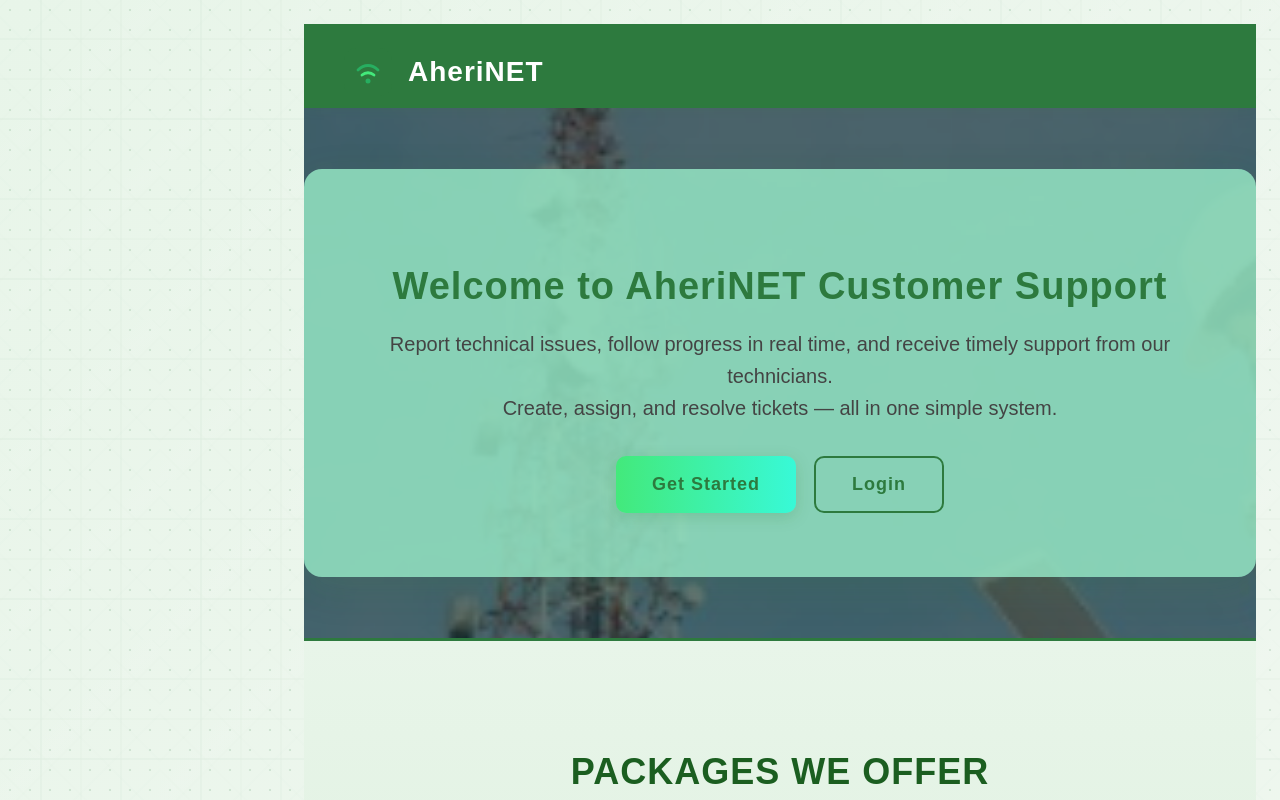
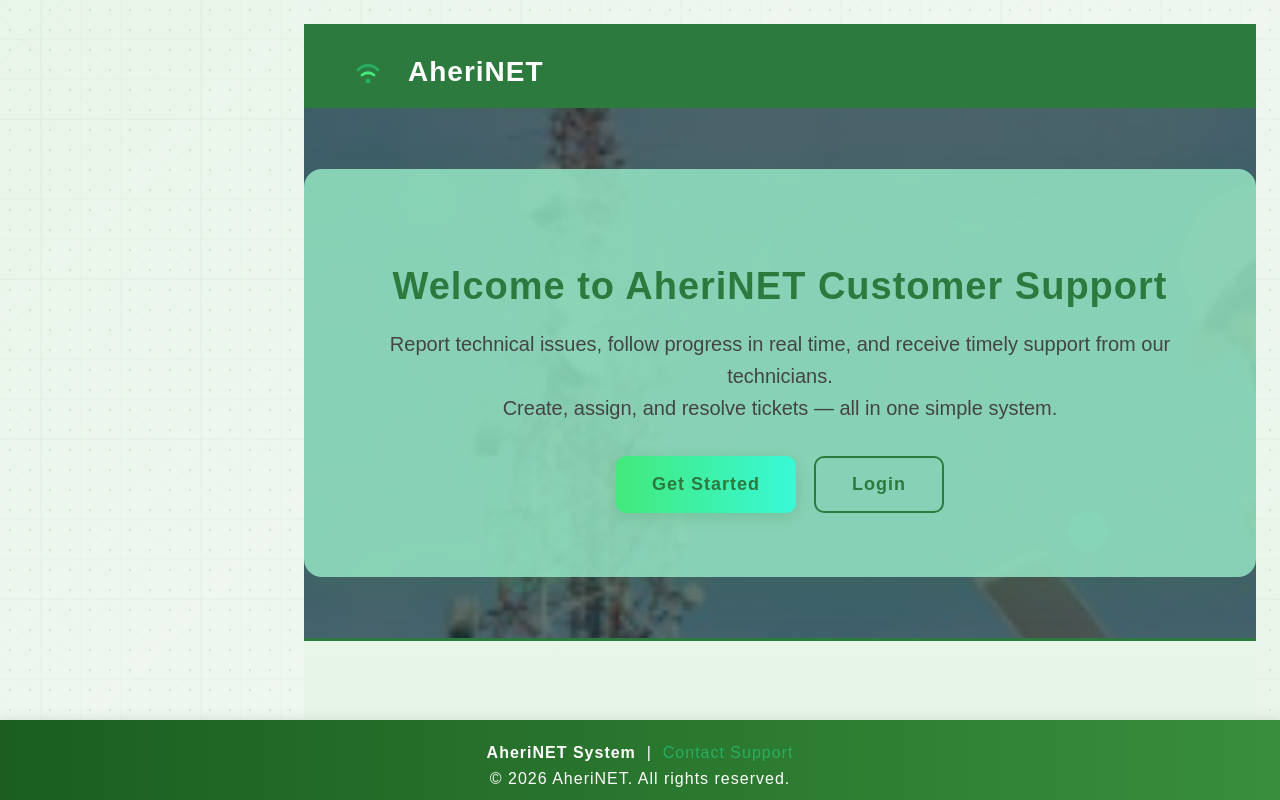
Before and after one commit to Vinn254/aheritickets, a React (Vite) app in the folder frontend/: page / in a window 1280 px wide. Shown: the top 800 px of the page. Built offline with nearby package versions, Linux system fonts and the light colour scheme.

Commit message:
Fix height issues - containers now stretch to full viewport height

```diff
--- a/frontend/src/App.jsx
+++ b/frontend/src/App.jsx
@@ -184,10 +184,12 @@ function App() {
     <div style={{
       fontFamily: "Arial, sans-serif",
       minHeight: "100vh",
+      height: "100vh",
       width: '100%',
       display: "flex",
       flexDirection: "column",
-      overflowX: 'visible',
+      overflowX: 'hidden',
+      overflowY: 'hidden',
       background: `
         radial-gradient(circle, rgba(45, 122, 62, 0.15) 1px, transparent 1px)
         0 0 / 20px 20px,
@@ -204,7 +206,7 @@ function App() {
       {/* Main content area */}
       <div style={{
         flex: 1,
-        minHeight: 'calc(100vh - 64px - 70px)',
+        height: 'calc(100vh - 64px)',
         width: '100%',
         boxSizing: 'border-box',
         display: 'flex',
@@ -234,8 +236,9 @@ function App() {
           flex: 1,
           display: 'flex',
           flexDirection: 'column',
+          height: 'calc(100vh - 64px)',
           width: '100%',
-          overflowX: 'visible',
+          overflowX: 'hidden',
           overflowY: 'auto',
           marginLeft: showSidebar && windowWidth >= 768 ? 280 : 0,
           transition: 'margin-left 0.3s ease-in-out, padding 0.3s ease-in-out',
--- a/frontend/src/index.css
+++ b/frontend/src/index.css
@@ -0,0 +1,10 @@
+/* Global height fix for dashboard layout */
+html, body {
+  height: 100%;
+  margin: 0;
+  padding: 0;
+}
+
+#root {
+  height: 100%;
+}
```
